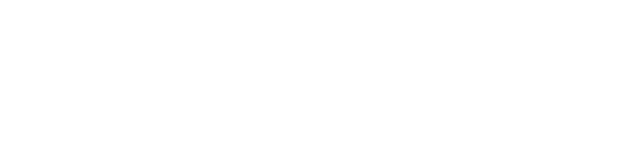
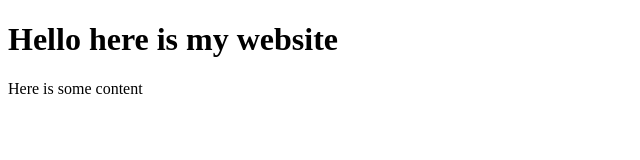
Before and after one commit to ScottThomasVA/MSLearn, a plain HTML site: page index.html in a window 1280 px wide. Shown: the whole page, without its empty margins (0-640 px from the left). Drawn offline with Linux system fonts and the light colour scheme.

Commit message:
added conntent

```diff
--- a/index.html
+++ b/index.html
@@ -6,6 +6,8 @@
     <title>Document</title>
 </head>
 <body>
+    <h1> Hello here is my website</h1>
+    <p>Here is some content</p>
 
 </body>
 </html>
```
